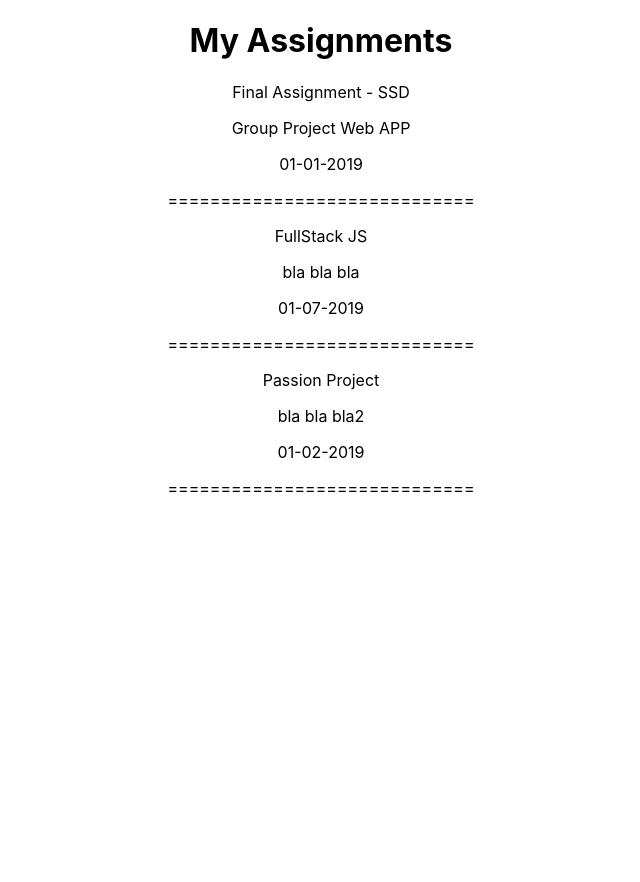
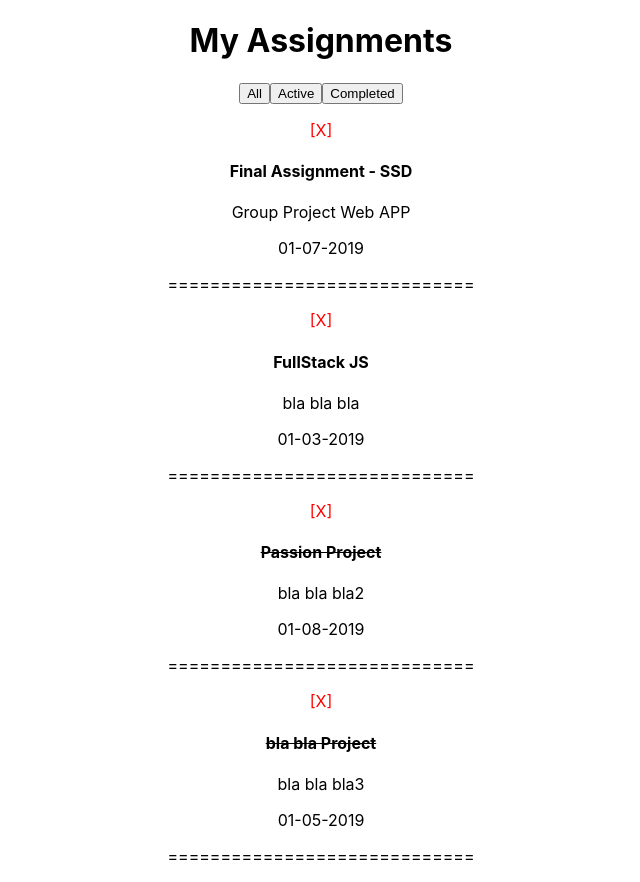
Before and after one commit to denismaltev/AssignmentTracker_Client, a React (Create React App) app in the folder homework-tracker/: page / in a window 1280 px wide. Shown: the whole page, without its empty margins (319-959 px from the left). Before the commit the page ends 800 px from the top, so only its background shows below. Built offline with nearby package versions, Linux system fonts and the light colour scheme.

Commit message:
Filter Active/Complited Done

```diff
--- a/homework-tracker/src/components/Assignment.js
+++ b/homework-tracker/src/components/Assignment.js
@@ -1,10 +1,27 @@
 import React from "react";
 
 export default function Assignment(props) {
-  console.log(props.assignment.title);
+  const deleteAssignment = async () => {
+    // No logic yet
+    alert("DELETE request to DB");
+  };
+
   return (
     <div>
-      <p>{props.assignment.title}</p>
+      <p onClick={deleteAssignment} style={{ color: "red" }}>
+        [X]
+      </p>
+      {props.assignment.isDone ? (
+        <strike>
+          <h4>
+            <p>{props.assignment.title}</p>
+          </h4>
+        </strike>
+      ) : (
+        <h4>
+          <p>{props.assignment.title}</p>
+        </h4>
+      )}
       <p>{props.assignment.description}</p>
       <p>{props.assignment.data}</p>
       <p>=============================</p>
--- a/homework-tracker/src/components/MyAssignments.js
+++ b/homework-tracker/src/components/MyAssignments.js
@@ -1,36 +1,67 @@
-import React from "react";
-import {} from "react-bootstrap";
+import React, { useState } from "react";
+import { Button } from "react-bootstrap";
 import Assignment from "./Assignment";
 
-// fake data must be replaced by data from DB
+// fake data must be replaced with data from DB
 const fakeDataArray = [
   {
     title: "Final Assignment - SSD",
     description: "Group Project Web APP",
-    data: "01-01-2019",
+    data: "01-07-2019",
     isDone: false
   },
   {
     title: "FullStack JS",
     description: " bla bla bla",
-    data: "01-07-2019",
+    data: "01-03-2019",
     isDone: false
   },
   {
     title: "Passion Project",
     description: "bla bla bla2",
-    data: "01-02-2019",
+    data: "01-08-2019",
+    isDone: true
+  },
+  {
+    title: "bla bla Project",
+    description: "bla bla bla3",
+    data: "01-05-2019",
     isDone: true
   }
 ];
 
 export default function MyAssignments() {
+  const [active, setActive] = useState(true);
+  const [complited, setComplited] = useState(true);
+
+  function showAllAssignments() {
+    setComplited(true);
+    setActive(true);
+  }
+
+  function showOnlyActiveAssignments() {
+    setComplited(false);
+    setActive(true);
+  }
+
+  function showOnlyComplitedAssignments() {
+    setComplited(true);
+    setActive(false);
+  }
+
   return (
     <div>
       <h1>My Assignments</h1>
-      {fakeDataArray.map(assignment => (
-        <Assignment key={assignment.title} assignment={assignment} />
-      ))}
+      <Button onClick={showAllAssignments}>All</Button>
+      <Button onClick={showOnlyActiveAssignments}>Active</Button>
+      <Button onClick={showOnlyComplitedAssignments}>Completed</Button>
+      {fakeDataArray.map(assignment =>
+        (complited && assignment.isDone) || (active && !assignment.isDone) ? (
+          <Assignment key={assignment.title} assignment={assignment} />
+        ) : (
+          <p key={assignment.title}></p>
+        )
+      )}
     </div>
   );
 }
```
